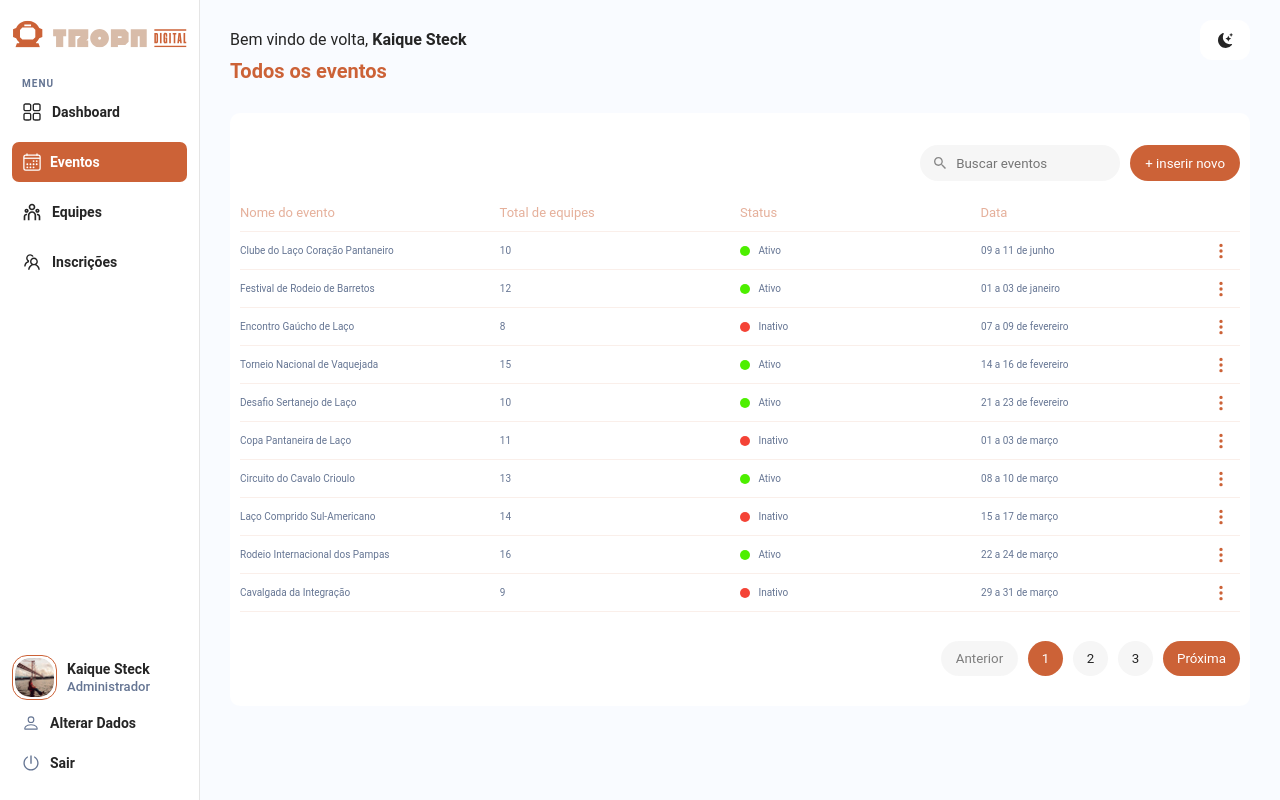
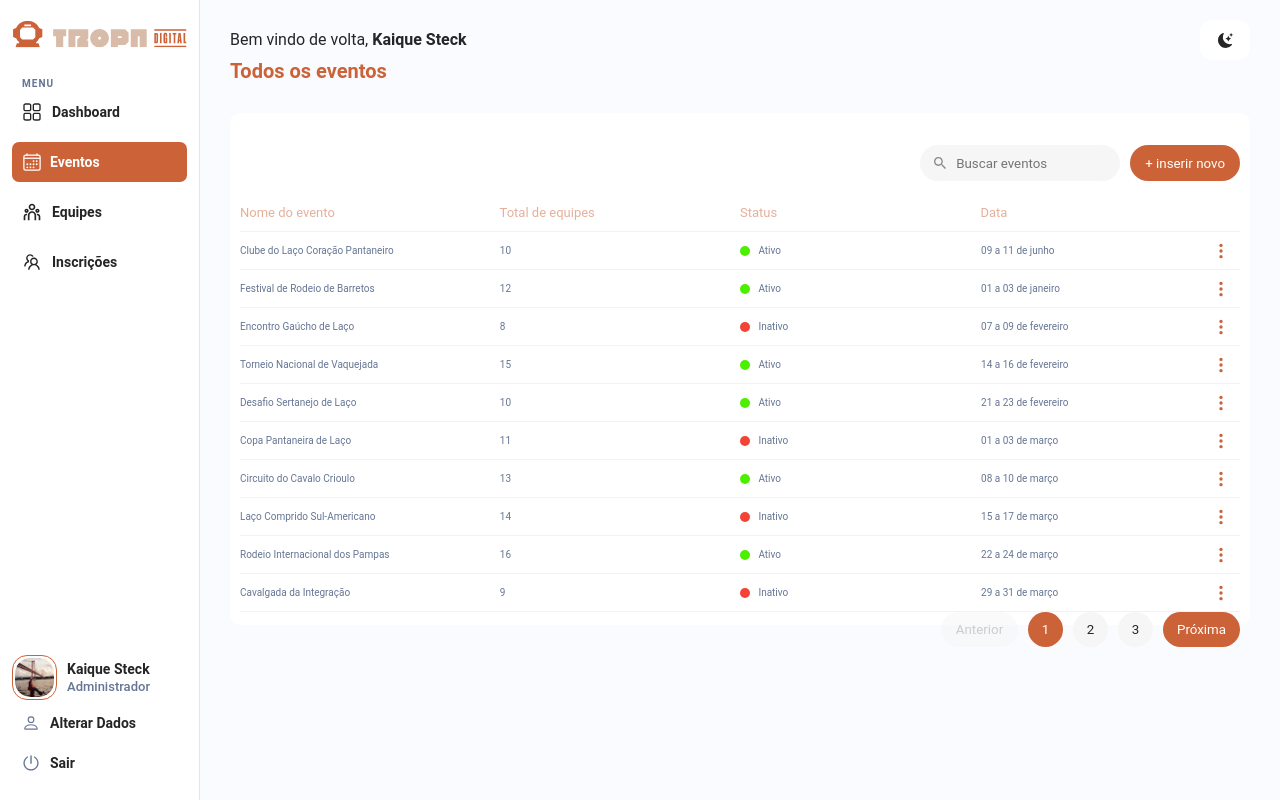
Before and after one commit to Isac-Joestar/Tropa-Digital, a Next.js app: page /events in a window 1280 px wide. Built offline with nearby package versions, Linux system fonts and the light colour scheme.

Commit message:
detalhes

```diff
--- a/src/app/components/eventos/styles.ts
+++ b/src/app/components/eventos/styles.ts
@@ -2,6 +2,7 @@ import styled from 'styled-components';
 
 export const Container = styled.div`
     width: 100%;
+    height: 64vh;
     background-color: ${props => props.theme.secondaryBg};
     padding: 20px 10px;
     border-radius: 10px;
--- a/src/app/components/eventsList/index.tsx
+++ b/src/app/components/eventsList/index.tsx
@@ -1,7 +1,7 @@
 'use client'
 import React, { useEffect, useState, useRef } from 'react';
 import { BsThreeDotsVertical } from 'react-icons/bs';
-import {Container, Row, Cell, StatusDot, Edit, Bottom, PageButton, Last, Next} from './styles'
+import {Container, Content_table, Row, Cell, StatusDot, Edit, Bottom, PageButton, Last, Next} from './styles'
 
 
 
@@ -53,6 +53,7 @@ const EventsList: React.FC<EventsListProps> = ({ data, search }) => {
 
   return (
     <Container>
+      <Content_table>
         {paginatedEvents.map((event, index) => (
           <Row
             key={event.name}
@@ -72,16 +73,14 @@ const EventsList: React.FC<EventsListProps> = ({ data, search }) => {
             </Edit>
           </Row>
         ))}
+      </Content_table>
 
       {totalPages > 1 && (
         <Bottom>
           <Last
             onClick={() => currentPage > 1 && handlePageChange(currentPage - 1)}
-            aria-label={`Página anterior`}
-            style={{
-              cursor: currentPage > 1 ? 'pointer' : 'default',
-              opacity: currentPage > 1 ? 1 : 0.5,
-            }}
+            aria-label="Página anterior"
+            $disabled={currentPage === 1}
           >
             Anterior
           </Last>
--- a/src/app/components/eventsList/styles.ts
+++ b/src/app/components/eventsList/styles.ts
@@ -1,7 +1,18 @@
 import styled from "styled-components";
 
 
-export const Container = styled.div``;
+export const Container = styled.div`
+    width: 100%;
+    height: 82%;
+    display: flex;
+    flex-direction: column;
+    align-items: flex-start;
+    justify-content: space-between;
+`;
+export const Content_table = styled.div`
+    width: 100%;
+`
+
 export const Row = styled.div.attrs({ role: 'row' })`
   width: 100%;
   display: flex;
@@ -97,14 +108,27 @@ export const PageButton = styled.button<{ $active: boolean }>`
     transition: background-color 0.5s ease, color 0.5s ease;
 `;
 
-export const Last = styled.button`
-    width: 77px;
-    /* color: ${props => props.theme.primaryText}; */
-`
+export const Last = styled.button<{ $disabled: boolean }>`
+  width: 77px;
+  background-color: ${({ theme }) => theme.tertiaryBg};;
+  border: none;
+  cursor: ${({ $disabled }) => ($disabled ? 'default !important' : 'pointer')};
+  opacity: ${({ $disabled }) => ($disabled ? 0.5 : 1)};
+  color: ${({ $disabled, theme }) =>
+    $disabled
+      ? theme.title === 'dark'
+        ? '#FFFFFF'
+        : '#A0A0A0'
+      : theme.primaryText};
+
+  transition: background-color 0.5s ease, color 0.5s ease, opacity 0.3s ease;
+`;
+
 export const Next = styled.button`
     width: 77px;
     background-color: ${props => props.theme.specialBg} !important;
     color: #FFFFFF;
+
     transition: background-color 0.5s ease;
 `
 export const StatusDot = styled.div<{ status: string }>`
--- a/src/app/components/searchField/index.tsx
+++ b/src/app/components/searchField/index.tsx
@@ -13,7 +13,8 @@ const SearchInput = styled.input`
     border: none;
     background-color:  ${props => props.theme.tertiaryBg};
 
-    transition: background-color 0.5s ease;
+    color:  ${props => props.theme.primaryText};
+    transition: background-color 0.5s ease, color 0.5s ease;
 `
 const SearchIcon = styled(IoMdSearch)`
   position: absolute;
```
Lines whose indentation alone changed are shown as unchanged.
